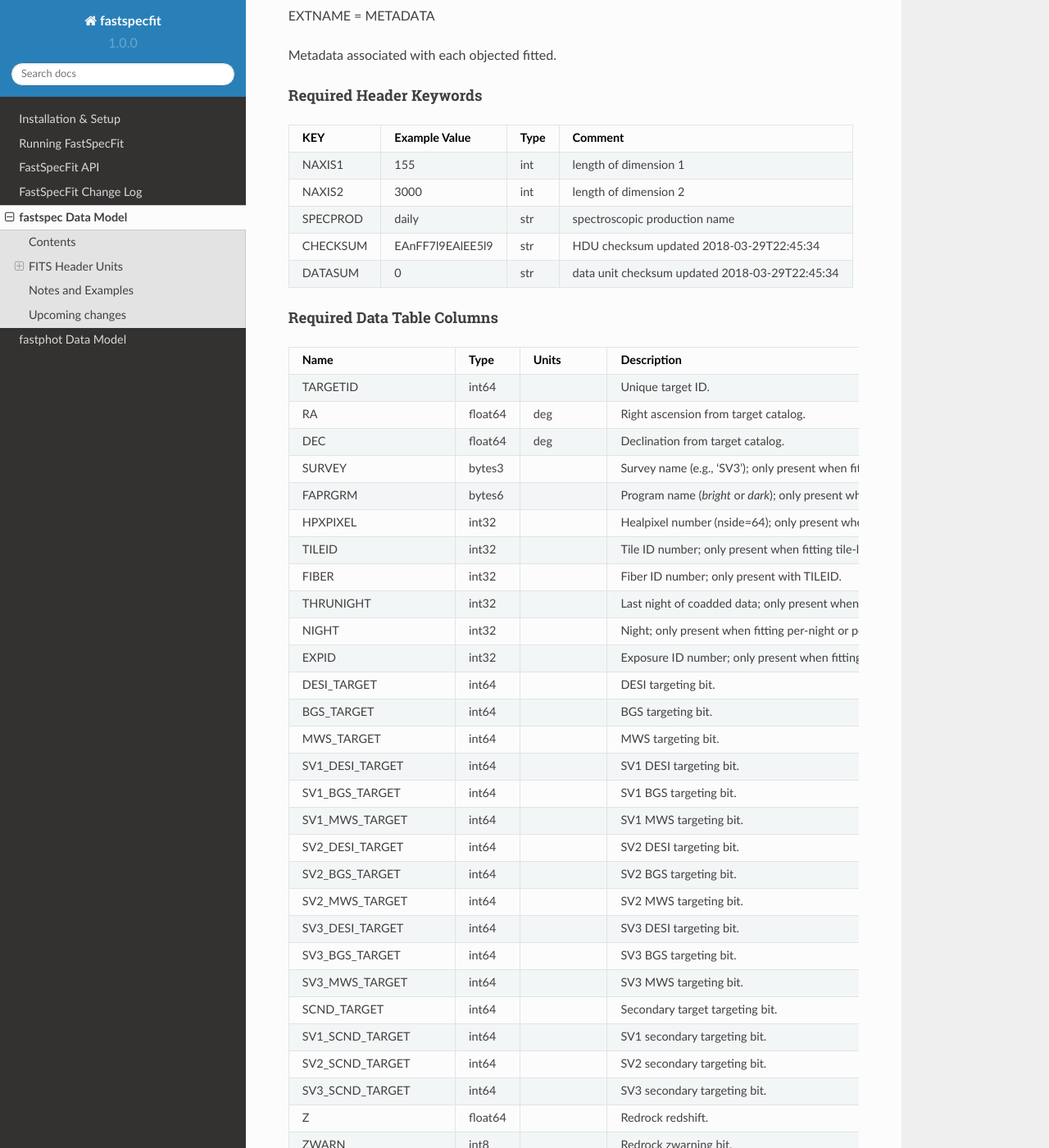
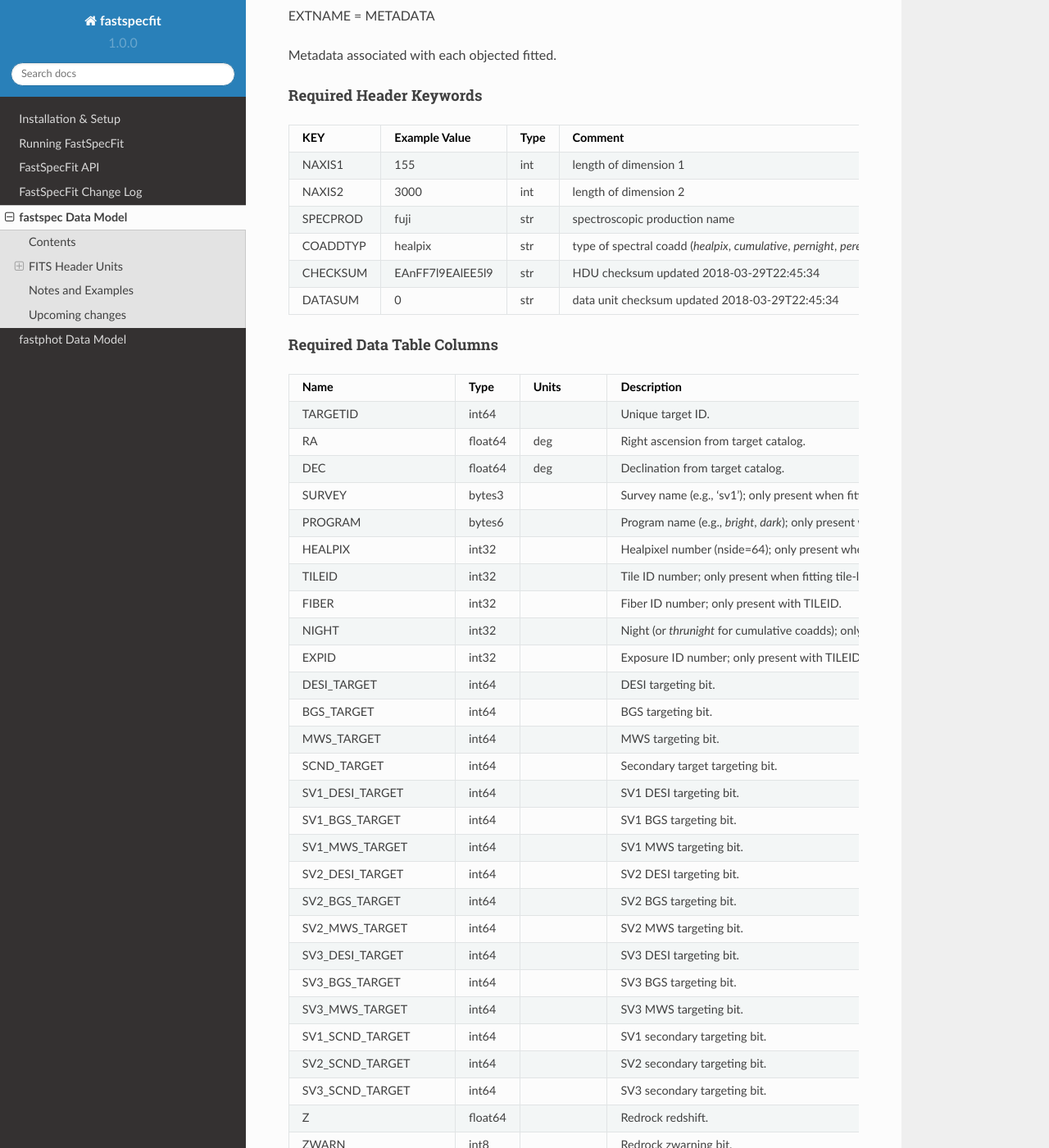
Before and after one commit to desihub/fastspecfit, a Sphinx documentation site: the page built from doc/fastspec.rst, in a window 1280 px wide and 1400 px high, scrolled down 22973 px. Shown: the whole window at 82% size. Built offline with Sphinx 7.4.7 and the Read the Docs theme 2.0.0, drawn with Linux system fonts in a browser that asks for light colours; some of the changed text lies outside the part shown.

Commit message:
more data model updates

```diff
--- a/doc/fastspec.rst
+++ b/doc/fastspec.rst
@@ -737,7 +737,8 @@ KEY      Example Value    Type Comment
 ======== ================ ==== ==============================================
 NAXIS1   155              int  length of dimension 1
 NAXIS2   3000             int  length of dimension 2
-SPECPROD daily            str  spectroscopic production name
+SPECPROD fuji             str  spectroscopic production name
+COADDTYP healpix          str  type of spectral coadd (*healpix*, *cumulative*, *pernight*, *perexp*)
 CHECKSUM EAnFF7l9EAlEE5l9 str  HDU checksum updated 2018-03-29T22:45:34
 DATASUM  0                str  data unit checksum updated 2018-03-29T22:45:34
 ======== ================ ==== ==============================================
@@ -751,17 +752,17 @@ Name                   Type        Units      Description
               TARGETID   int64                Unique target ID.
                     RA float64            deg Right ascension from target catalog.
                    DEC float64            deg Declination from target catalog.
-                SURVEY  bytes3                Survey name (e.g., 'SV3'); only present when fitting healpix coadds.
-               FAPRGRM  bytes6                Program name (*bright* or *dark*); only present when fitting healpix coadds.
-              HPXPIXEL   int32                Healpixel number (nside=64); only present when fitting healpix coadds.
+                SURVEY  bytes3                Survey name (e.g., 'sv1'); only present when fitting healpix coadds.
+               PROGRAM  bytes6                Program name (e.g., *bright*, *dark*); only present when fitting healpix coadds.
+               HEALPIX   int32                Healpixel number (nside=64); only present when fitting healpix coadds.
                 TILEID   int32                Tile ID number; only present when fitting tile-level (not healpix) coadds.
                  FIBER   int32                Fiber ID number; only present with TILEID.
-             THRUNIGHT   int32                Last night of coadded data; only present when fitting cumulative coadds.
-                 NIGHT   int32                Night; only present when fitting per-night or per-exposure spectra.
-                 EXPID   int32                Exposure ID number; only present when fitting per-exposure spectra.
+                 NIGHT   int32                Night (or *thrunight* for cumulative coadds); only present with TILEID.
+                 EXPID   int32                Exposure ID number; only present with TILEID and when fitting per-exposure spectra.
            DESI_TARGET   int64                DESI targeting bit.
             BGS_TARGET   int64                BGS targeting bit.
             MWS_TARGET   int64                MWS targeting bit.
+           SCND_TARGET   int64                Secondary target targeting bit.
        SV1_DESI_TARGET   int64                SV1 DESI targeting bit.
         SV1_BGS_TARGET   int64                SV1 BGS targeting bit.
         SV1_MWS_TARGET   int64                SV1 MWS targeting bit.
```
Also changed, not shown: other parts of doc/fastspec.rst (+6 -1 lines), doc/fastphot.rst (+13 -8 lines), 3 other files.
